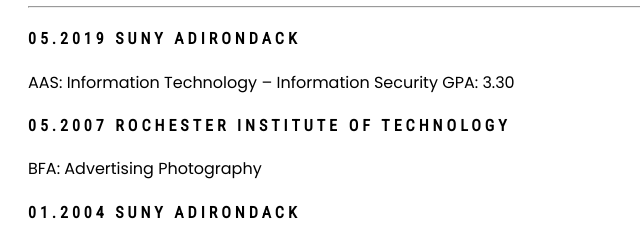
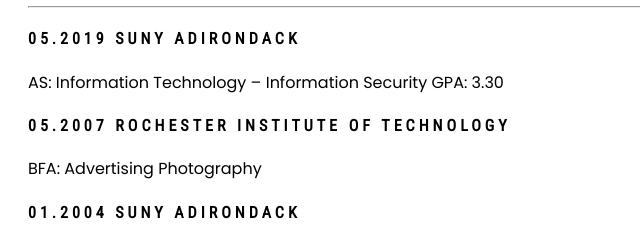
Before and after one commit to alyssabbell/belladev.github.io, a plain HTML site: page resume.html in a window 1280 px wide. Shown: the part 1683-1923 px from the top of the page, 0-640 px from the left. Drawn offline with nearby package versions, Linux system fonts and the light colour scheme.

Commit message:
Update resume.html

```diff
--- a/resume.html
+++ b/resume.html
@@ -135,7 +135,7 @@
 <h2>Education</h2>
 <hr>
 <h4>05.2019	SUNY ADIRONDACK</h4>
-<div>AAS: Information Technology – Information Security GPA: 3.30</div>
+<div>AS: Information Technology – Information Security GPA: 3.30</div>
 
 <h4>05.2007	ROCHESTER INSTITUTE OF TECHNOLOGY</h4>
 <div>BFA: Advertising Photography</div>
```
